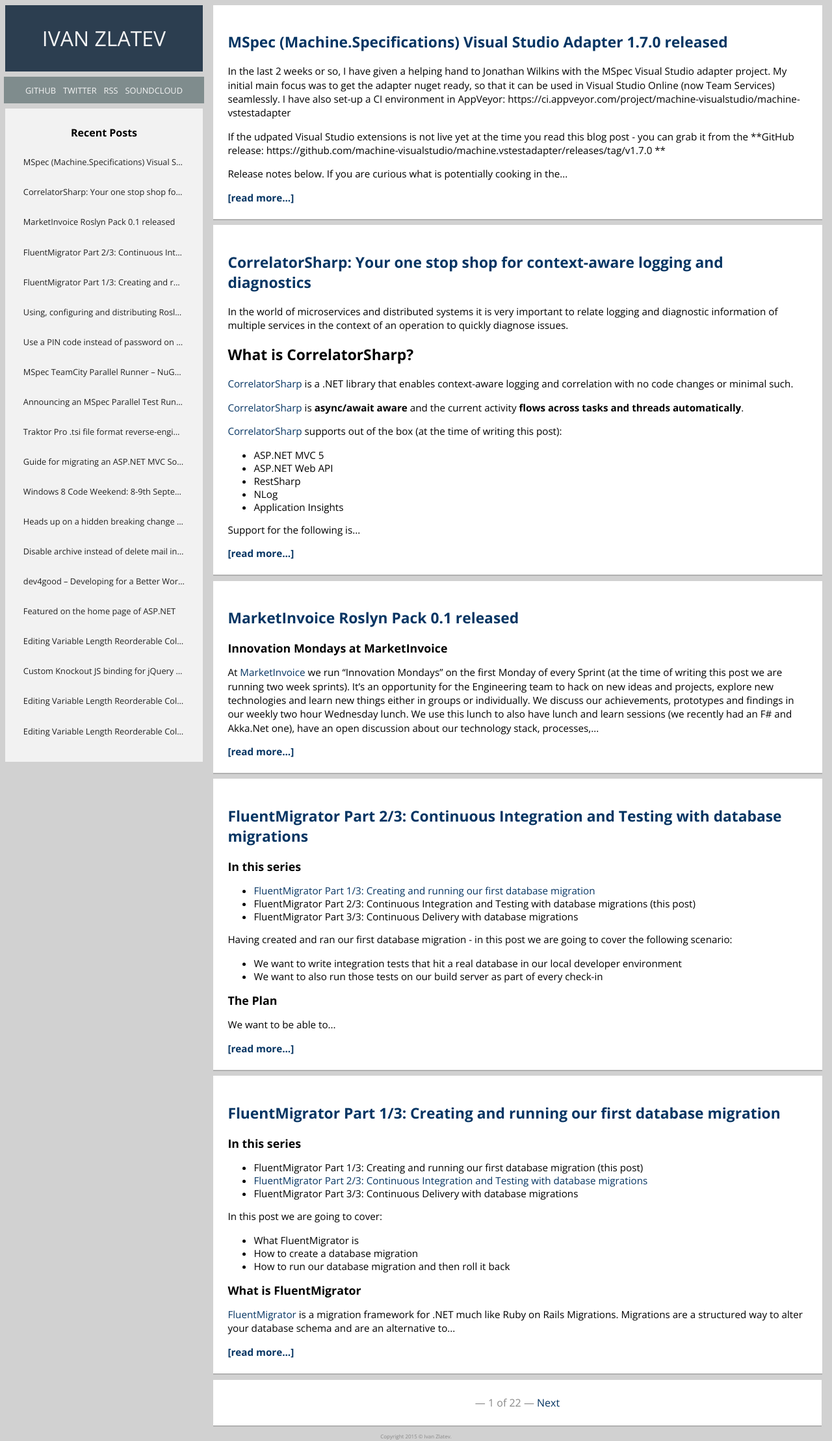
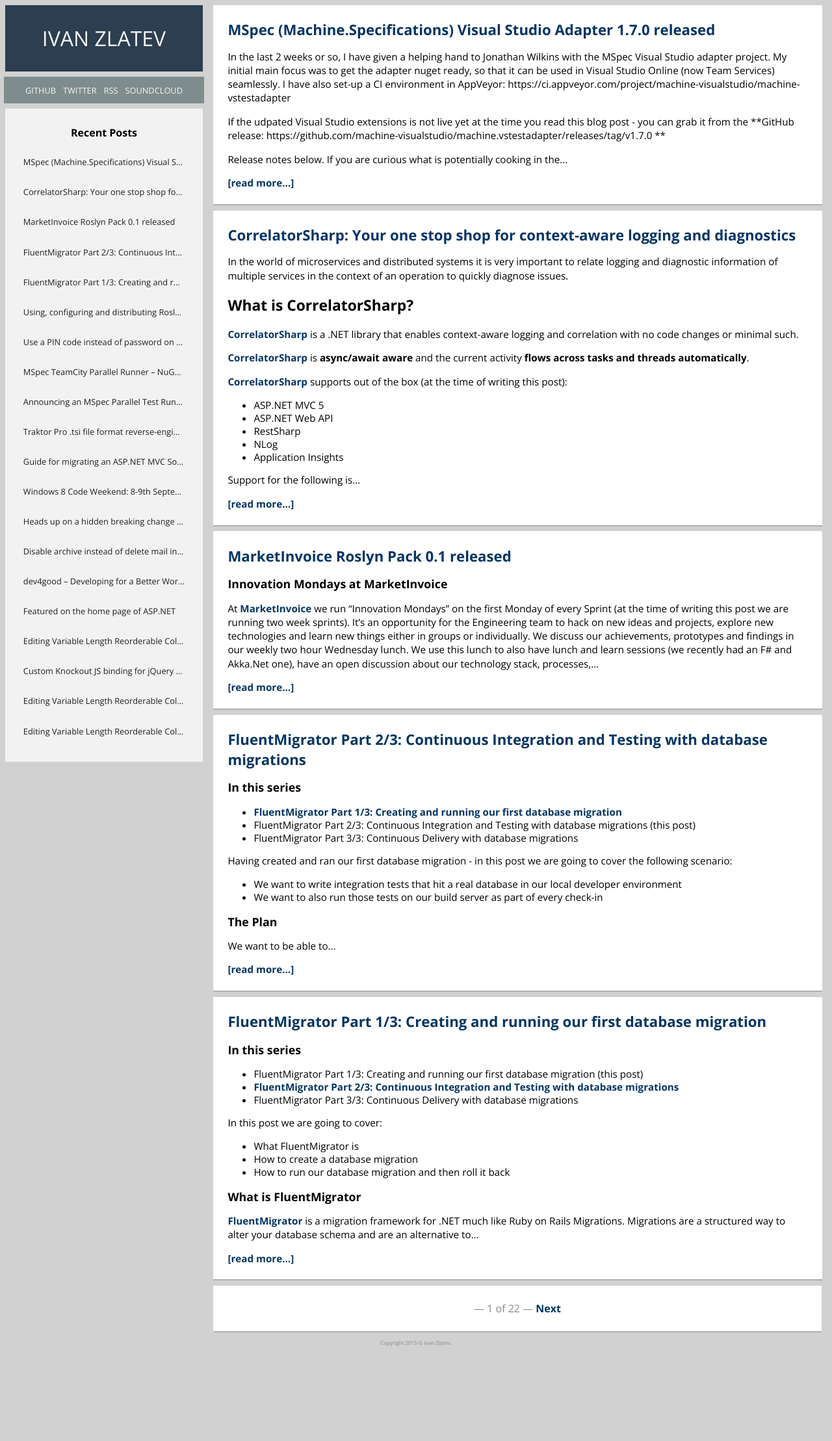
Before and after one commit to ivanz/ivanz.github.io, a Jekyll site: the page built from index.html, in a window 1280 px wide. Shown: the whole page at 65% size. Built offline with Jekyll 4.4.1, drawn with Linux system fonts in a browser that asks for light colours; Markdown is read by kramdown in place of the engine named in the settings; the list of posts is cut into pages by our own code; after the commit the page ends 2073 px from its top, so only the background shows below that.

Commit message:
Last tweaks for the night.

```diff
--- a/css/main.css
+++ b/css/main.css
@@ -105,6 +105,7 @@ nav {
     .main-content a {
         color: #063563;
         text-decoration: none;
+        font-weight: bold;
     }
     .main-content a:hover, .main-content a:focus { color: #2980b9; }
 
@@ -115,6 +116,9 @@ nav {
     .main-content article h1 {
         margin: 0 0 0.5em 0;
     }
+        .main-content article h1 a {
+            font-size: 125%;
+        }
 
 
 .category {
--- a/index.html
+++ b/index.html
@@ -6,7 +6,7 @@ layout: default
 
     {% for post in paginator.posts %}
         <article class="module color-3">
-                <h2><a href="{{ site.url }}{{ post.url }}" title="{{ post.title }}">{{ post.title }}</a></h2>
+                <h1><a href="{{ site.url }}{{ post.url }}" title="{{ post.title }}">{{ post.title }}</a></h1>
                 <!-- <span class="category">{{ post.categories | array_to_sentence_string }}</span> -->
 
             {% if post.content contains '<!--break-->' %}
```
